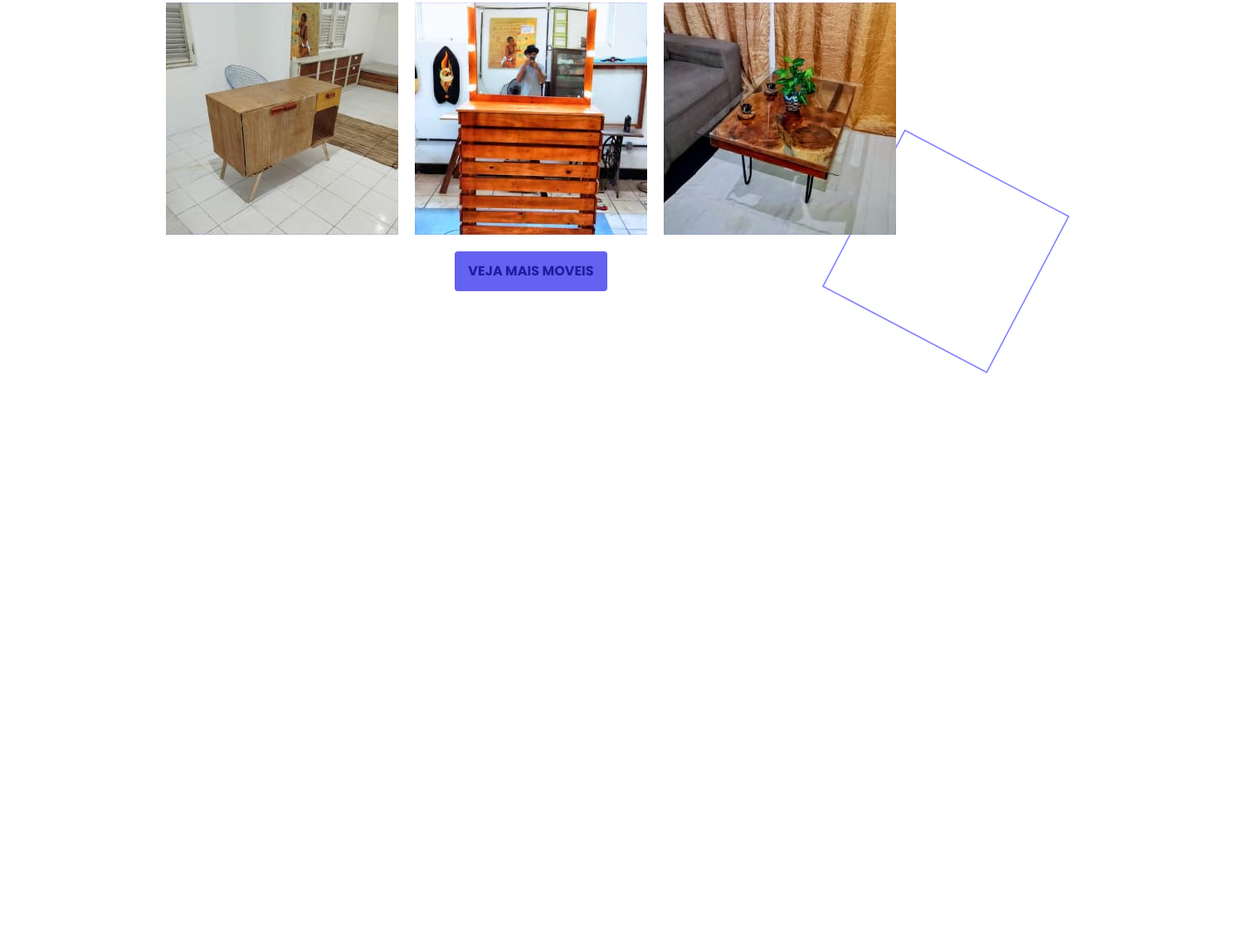
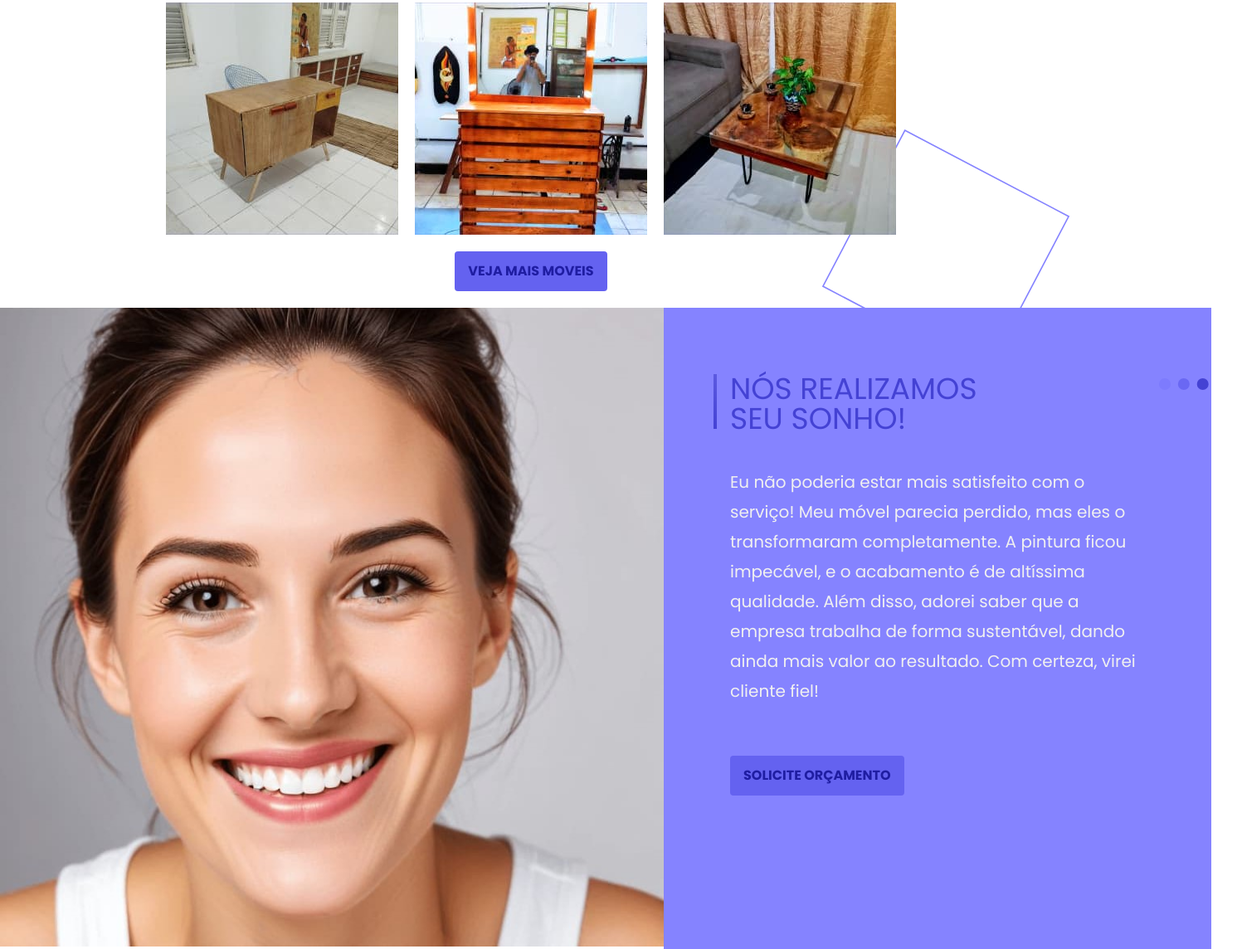
Before and after one commit to Vitormwxm/projetomarcos, a plain HTML site: page index.html in a window 1280 px wide. Shown: the part 815-1959 px from the top of the page at 83% size, 1497 px wide, since content can reach past the window. Before the commit the page ends 1268 px from the top, so only its background shows below. Drawn offline with Linux system fonts and the light colour scheme; a web font is replaced by a local one.

Commit message:
depoimentos do site criado

```diff
--- a/index.html
+++ b/index.html
@@ -38,10 +38,26 @@
 
             <a class="button-veja" href="">VEJA MAIS MOVEIS</a>
         </div>
+    </main>
+
+    <section class="depoimentos">
+        <div class="mulher-sorridente">
+            <img  src="assets/mulher-sorridente.jpg" alt="mulher sorrindo">
+        </div>
 
 
+        <div class="depoimento-textos">
+            <h2 class="depoimento-titulo">NÓS REALIZAMOS
+                SEU SONHO!</h2>
+
+            <p class="depoimento-paragrafo">Eu não poderia estar mais satisfeito com o serviço! Meu móvel parecia perdido, mas eles o transformaram completamente. A pintura ficou impecável, e o acabamento é de altíssima qualidade. Além disso, adorei saber que a empresa trabalha de forma sustentável, dando ainda mais valor ao resultado. Com certeza, virei cliente fiel!</p>
+            <div>
+                <a class="depoimento-button button-orcamento" href="">Solicite Orçamento</a>
+            </div>
+
+        </div>
+    </section>
 
 
-    </main>
 </body>
 </html>
--- /dev/null
+++ b/style/depoimentos.css
@@ -0,0 +1,67 @@
+.depoimentos {
+    display: grid;
+    grid-template-columns: 1fr 1fr;
+}
+
+.mulher-sorridente img{
+    width: 800px;
+    height: auto;
+    position: relative;
+}
+
+.mulher-sorridente img::after{
+    content: '';
+    width: 100px;
+    height: 100px;
+    background: url(../assets/detalhe-3pontos.svg) no-repeat;
+    position: absolute;
+    top: -10px;
+}
+
+.depoimento-textos {
+    background-color: #8583FF;
+    display: flex;
+    flex-direction: column;
+    padding: 80px 80px;
+
+}
+
+.depoimento-titulo {
+    color: #4442D4;
+    font-size: 2.25rem;
+    margin-bottom: 40px;
+    word-break: break-all;
+    width: 14ch;
+    position: relative;
+}
+
+.depoimento-titulo::before {
+    content: '';
+    width: 4px;
+    height: 66px;
+    background: linear-gradient(#5C5AE0 , #4442D4);
+    position: absolute;
+    left: -20px;
+}
+
+.depoimento-titulo::after {
+    content: '';
+    width: 100px;
+    height: 100px;
+    background: url(../assets/detalhe-3pontos.svg) no-repeat;
+    position: absolute;
+    top: 5px;
+    right: -300px;
+}
+
+.depoimento-paragrafo {
+    width: 500px;
+    color: #F0F0F0;
+    font-size: 1.25rem;
+    line-height: 36px;
+    margin-bottom: 60px;
+}
+
+.depoimento-button {
+
+}
--- a/style/portfolio.css
+++ b/style/portfolio.css
@@ -12,14 +12,16 @@
     align-items: flex-end;
 }
 
-
-
 .banner p{
     font-family: "Protest Riot", serif;
     color: white;
     padding: 25px 25px;
     font-size: 64px;
-    -webkit-text-stroke: 1px #8583FF;
+    text-shadow:
+    -1px -1px 0 #8583FF,
+    1px -1px 0 #8583FF,
+    -1px 1px 0 #8583FF,
+    1px 1px 0 #8583FF;
 }
 
 .galeria {
--- a/style/style.css
+++ b/style/style.css
@@ -3,9 +3,20 @@
 @import 'reset.css';
 @import 'header.css';
 @import 'portfolio.css';
+@import 'depoimentos.css';
 
 
 body {
     font-family: "Poppins", serif;
     margin: 0;
 }
+
+.button-orcamento {
+    display: inline-block;
+    text-transform: uppercase;
+    background-color: #6462F0;
+    color: #1F1DA2;
+    font-weight: bolder;
+    padding: 16px 16px;
+    border-radius: 4px;
+}
```
Also changed, not shown: assets/detalhe-3pontos.svg (added), assets/mulher-sorridente.jpg (added).
